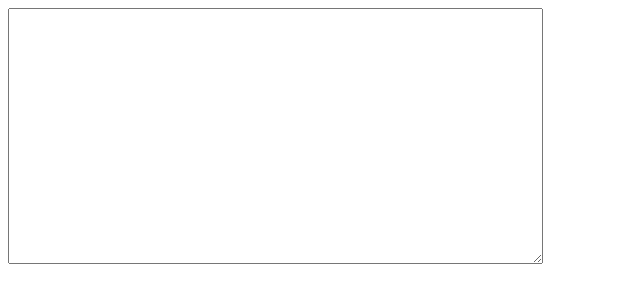
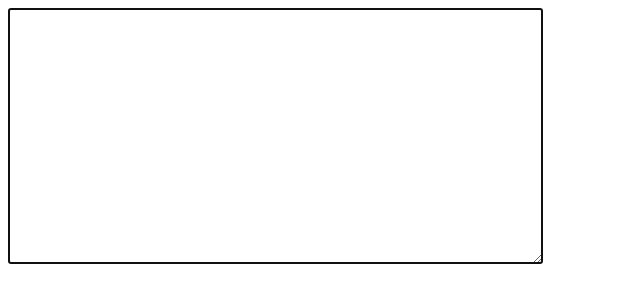
Before and after one commit to jdhenke/pad, a plain HTML site: page index.html in a window 1280 px wide. Shown: the whole page, without its empty margins (0-640 px from the left). Drawn offline with nearby package versions, Linux system fonts and the light colour scheme.

Commit message:
give textbox focus on page load

```diff
--- a/index.html
+++ b/index.html
@@ -375,6 +375,7 @@
       $(function() {
         $("#pad").keyup(doCommit);
         initSocket();
+        $("#pad").focus();
       });
 
     </script>
```
